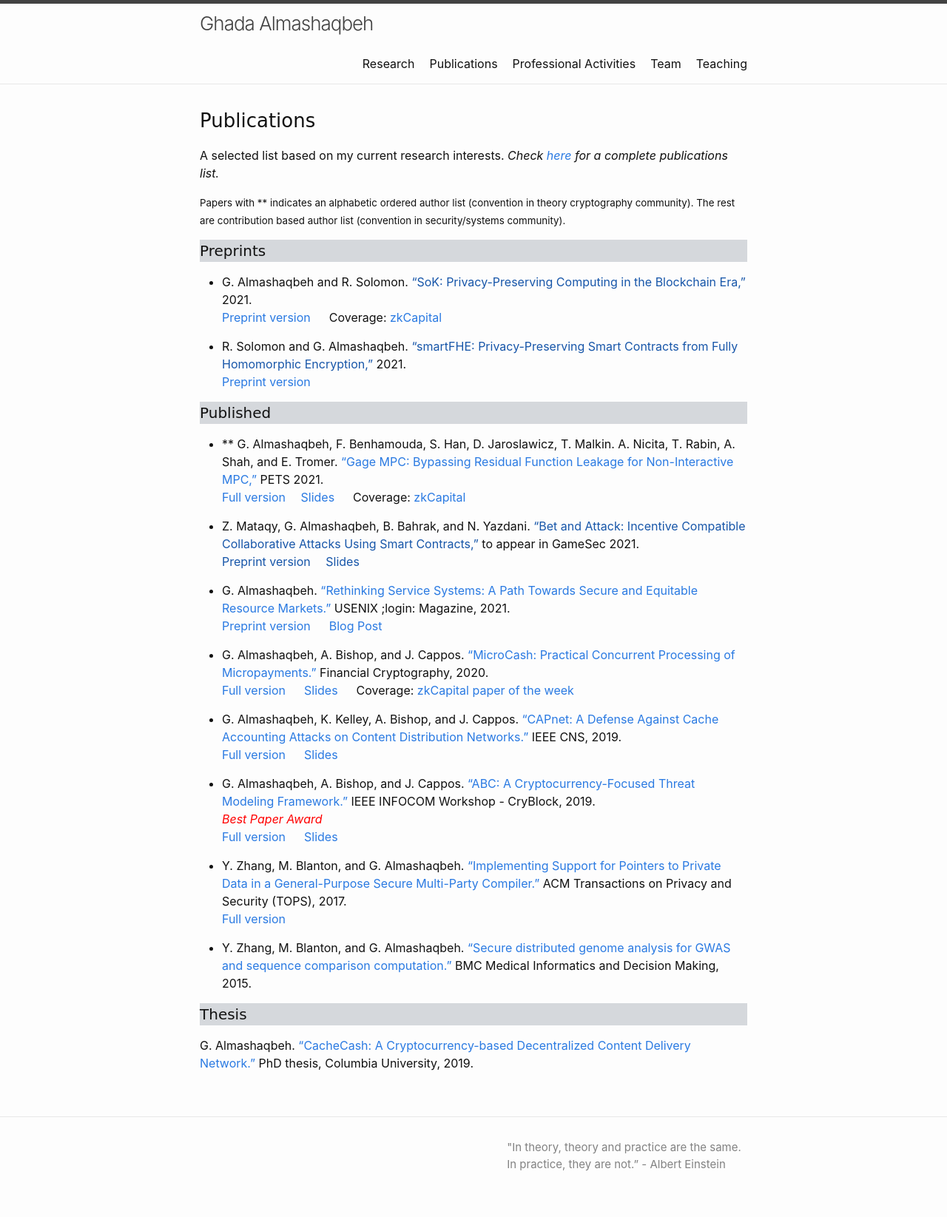
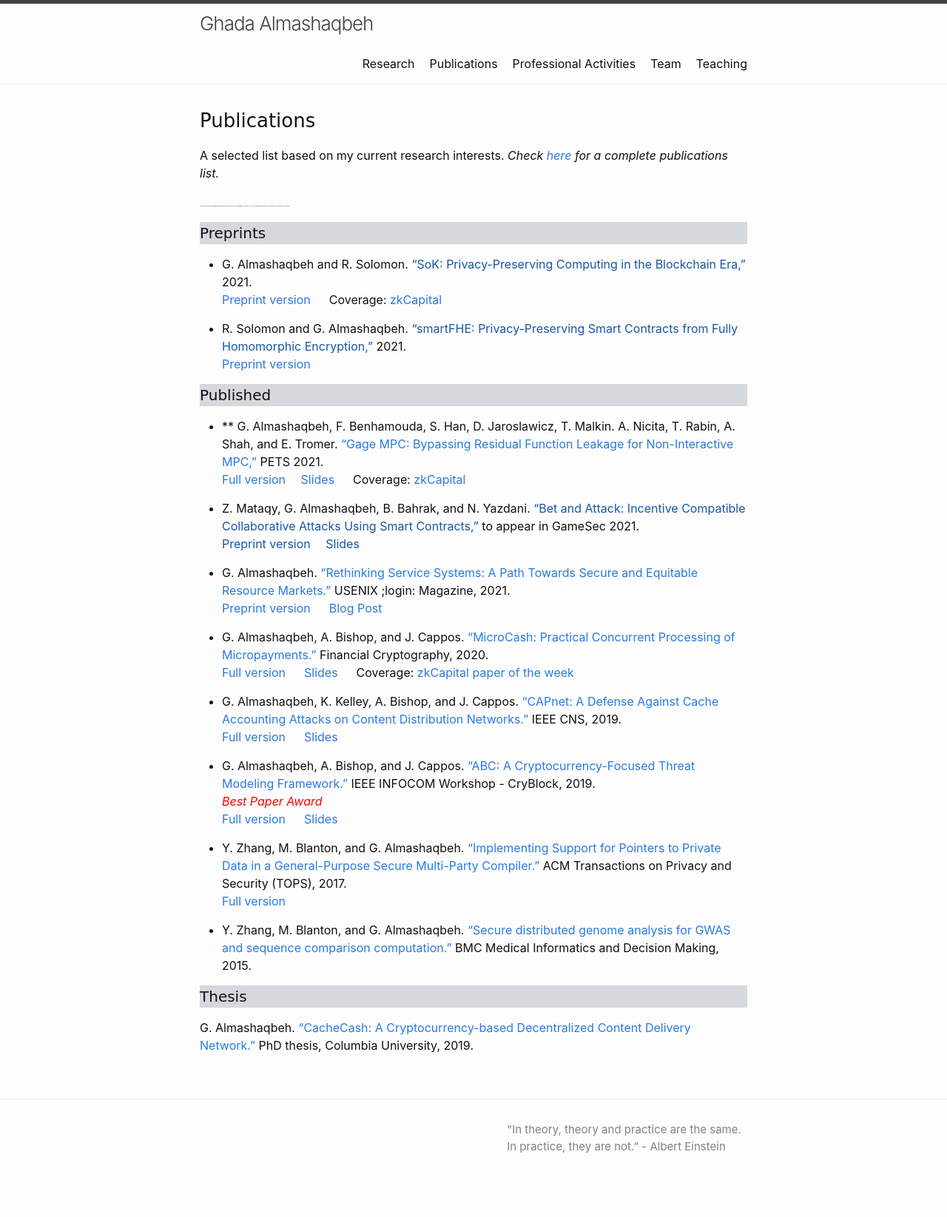
Before and after one commit to GhadaAlmashaqbeh/GhadaAlmashaqbeh.github.io, a Jekyll site: the page built from 02-publications.md, in a window 1280 px wide. Shown: the whole page at 74% size. Built offline with Jekyll 4.4.1, drawn with Linux system fonts in a browser that asks for light colours; after the commit the page ends 1621 px from its top, so only the background shows below that.

Commit message:
update publications

```diff
--- a/02-publications.md
+++ b/02-publications.md
@@ -8,7 +8,7 @@ permalink: /publications/
 
 A selected list based on my current research interests. _Check [here](https://scholar.google.com/citations?user=QKIkII0AAAAJ&hl=en) for a complete publications list._<br/>
 
-<span style="font-size:10pt">Papers with \*\* indicates an alphabetic ordered author list (convention in theory cryptography community). The rest are contribution based author list (convention in security/systems community).</span> <br/>
+<span style="font-size:1pt">Papers with \*\* indicates an alphabetic ordered author list (convention in theory cryptography community). The rest are contribution based author list (convention in security/systems community).</span> <br/>
 
 
 <h4 style="font-family: 'Comic Sans MS'; background-color:rgb(213, 216, 220);">Preprints</h4>
```
